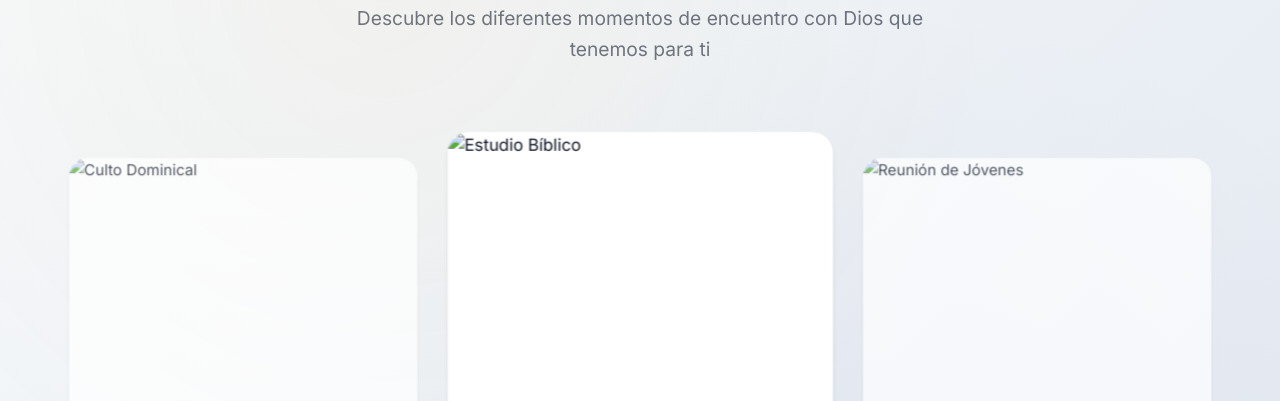
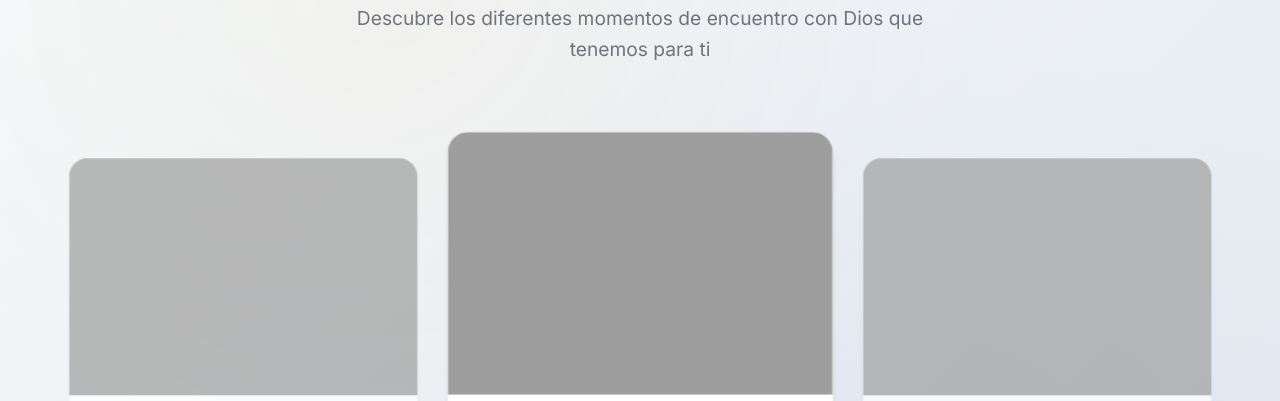
Before and after one commit to bloshftw/demo_iglesia, a website: page index.html in a window 1280 px wide. Shown: the part 1756-2157 px from the top of the page. Drawn offline with nearby package versions, Linux system fonts and the light colour scheme; the site is published under a folder, as on GitHub Pages, so addresses that start at the root find nothing.

Commit message:
commit
Se corrigieron errores de raiz

```diff
--- a/index.html
+++ b/index.html
@@ -11,7 +11,7 @@
 <body>
     <!-- Audio Background -->
     <audio id="backgroundMusic" loop>
-        <source src="/assets/Barak_Acepta.mp3" type="audio/mpeg">
+        <source src="./assets/Barak_Acepta.mp3" type="audio/mpeg">
         Tu navegador no soporta el elemento de audio.
     </audio>
 
@@ -32,22 +32,22 @@
         <div class="swiper hero-swiper">
             <div class="swiper-wrapper">
                 <div class="swiper-slide">
-                    <div class="hero-slide" style="background-image: url('/assets/background3.jpg');">
+                    <div class="hero-slide" style="background-image: url('./assets/background3.jpg');">
                         <div class="hero-overlay"></div>
                     </div>
                 </div>
                 <div class="swiper-slide">
-                    <div class="hero-slide" style="background-image: url('/assets/background2.jpg');">
+                    <div class="hero-slide" style="background-image: url('./assets/background2.jpg');">
                         <div class="hero-overlay"></div>
                     </div>
                 </div>
                 <div class="swiper-slide">
-                    <div class="hero-slide" style="background-image: url('/assets/background1.jpg');">
+                    <div class="hero-slide" style="background-image: url('./assets/background1.jpg');">
                         <div class="hero-overlay"></div>
                     </div>
                 </div>
                 <div class="swiper-slide">
-                    <div class="hero-slide" style="background-image: url('/assets/background4.jpg');">
+                    <div class="hero-slide" style="background-image: url('./assets/background4.jpg');">
                         <div class="hero-overlay"></div>
                     </div>
                 </div>
@@ -150,7 +150,7 @@
                     <div class="swiper-slide">
                         <div class="meeting-card">
                             <div class="meeting-image">
-                                <img src="/assets/demo.jpg" alt="Culto Dominical">
+                                <img src="./assets/demo.jpg" alt="Culto Dominical">
                                 <div class="meeting-overlay">
                                     <div class="meeting-time">
                                         <svg width="20" height="20" viewBox="0 0 24 24" fill="none" stroke="currentColor" stroke-width="2">
@@ -177,7 +177,7 @@
                     <div class="swiper-slide">
                         <div class="meeting-card">
                             <div class="meeting-image">
-                                <img src="/assets/demo.jpg" alt="Estudio Bíblico">
+                                <img src="./assets/demo.jpg" alt="Estudio Bíblico">
                                 <div class="meeting-overlay">
                                     <div class="meeting-time">
                                         <svg width="20" height="20" viewBox="0 0 24 24" fill="none" stroke="currentColor" stroke-width="2">
@@ -204,7 +204,7 @@
                     <div class="swiper-slide">
                         <div class="meeting-card">
                             <div class="meeting-image">
-                                <img src="/assets/demo.jpg" alt="Reunión de Jóvenes">
+                                <img src="./assets/demo.jpg" alt="Reunión de Jóvenes">
                                 <div class="meeting-overlay">
                                     <div class="meeting-time">
                                         <svg width="20" height="20" viewBox="0 0 24 24" fill="none" stroke="currentColor" stroke-width="2">
@@ -231,7 +231,7 @@
                     <div class="swiper-slide">
                         <div class="meeting-card">
                             <div class="meeting-image">
-                                <img src="/assets/demo.jpg" alt="Reunión de Oración">
+                                <img src="./assets/demo.jpg" alt="Reunión de Oración">
                                 <div class="meeting-overlay">
                                     <div class="meeting-time">
                                         <svg width="20" height="20" viewBox="0 0 24 24" fill="none" stroke="currentColor" stroke-width="2">
@@ -258,7 +258,7 @@
                     <div class="swiper-slide">
                         <div class="meeting-card">
                             <div class="meeting-image">
-                                <img src="/assets/demo.jpg" alt="Células de Hogar">
+                                <img src="./assets/demo.jpg" alt="Células de Hogar">
                                 <div class="meeting-overlay">
                                     <div class="meeting-time">
                                         <svg width="20" height="20" viewBox="0 0 24 24" fill="none" stroke="currentColor" stroke-width="2">
@@ -312,7 +312,7 @@
                     <div class="swiper-slide">
                         <div class="community-card">
                             <div class="community-image">
-                                <img src="/assets/demo.jpg" alt="Familia en adoración">
+                                <img src="./assets/demo.jpg" alt="Familia en adoración">
                                 <div class="community-overlay">
                                     <h4>Familias Unidas</h4>
                                     <p>Creciendo juntos en fe</p>
@@ -324,7 +324,7 @@
                     <div class="swiper-slide">
                         <div class="community-card">
                             <div class="community-image">
-                                <img src="/assets/demo.jpg" alt="Jóvenes en oración">
+                                <img src="./assets/demo.jpg" alt="Jóvenes en oración">
                                 <div class="community-overlay">
                                     <h4>Jóvenes Apasionados</h4>
                                     <p>Nueva generación de fe</p>
@@ -336,7 +336,7 @@
                     <div class="swiper-slide">
                         <div class="community-card">
                             <div class="community-image">
-                                <img src="/assets/demo.jpg" alt="Niños en actividades">
+                                <img src="./assets/demo.jpg" alt="Niños en actividades">
                                 <div class="community-overlay">
                                     <h4>Pequeños Discípulos</h4>
                                     <p>El futuro de la iglesia</p>
@@ -348,7 +348,7 @@
                     <div class="swiper-slide">
                         <div class="community-card">
                             <div class="community-image">
-                                <img src="/assets/demo.jpg" alt="Líderes sirviendo">
+                                <img src="./assets/demo.jpg" alt="Líderes sirviendo">
                                 <div class="community-overlay">
                                     <h4>Líderes Siervos</h4>
                                     <p>Corazones que sirven</p>
@@ -360,7 +360,7 @@
                     <div class="swiper-slide">
                         <div class="community-card">
                             <div class="community-image">
-                                <img src="/assets/demo.jpg" alt="Ministerio de música">
+                                <img src="./assets/demo.jpg" alt="Ministerio de música">
                                 <div class="community-overlay">
                                     <h4>Ministerio Musical</h4>
                                     <p>Adoración con excelencia</p>
@@ -372,7 +372,7 @@
                     <div class="swiper-slide">
                         <div class="community-card">
                             <div class="community-image">
-                                <img src="/assets/demo.jpg" alt="Voluntarios sirviendo">
+                                <img src="./assets/demo.jpg" alt="Voluntarios sirviendo">
                                 <div class="community-overlay">
                                     <h4>Corazones Voluntarios</h4>
                                     <p>Sirviendo con amor</p>
```
